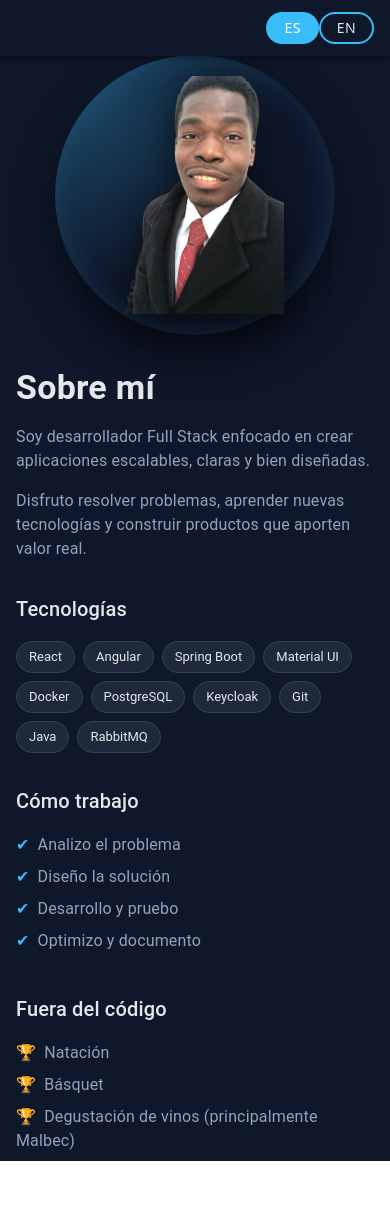
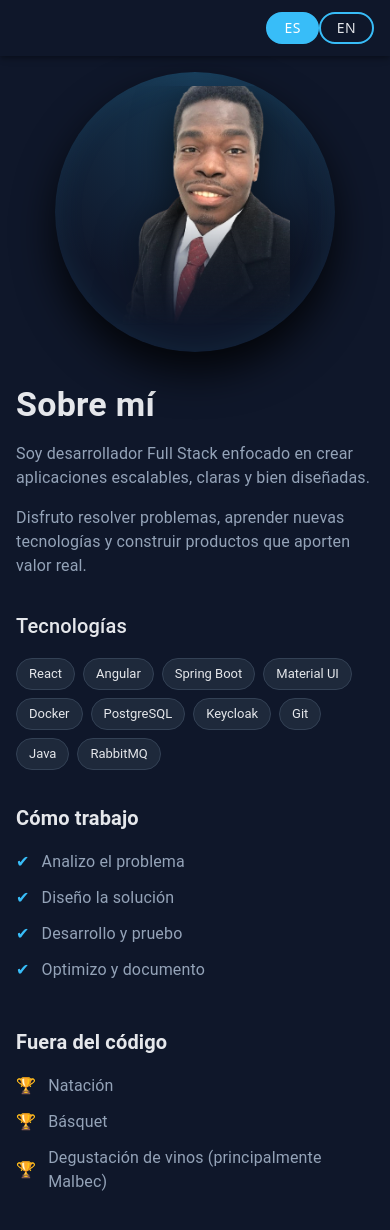
Before and after one commit to cvertilus/PortfolioProject, a React (Vite) app: page /about in a window 390 px wide. Shown: the top 1230 px of the page. Before the commit the page ends 1161 px from the top, so only its background shows below. Built offline with nearby package versions, Linux system fonts and the light colour scheme; some icons are missing.

Commit message:
final touch for responsive site

```diff
--- a/src/component/about/About.jsx
+++ b/src/component/about/About.jsx
@@ -18,21 +18,23 @@ export default function About() {
                 justifyContent: "center",
                 backgroundColor: "var(--background)",
                 color: "var(--text)",
-                px: { xs: 2, md: 8 },
-                pt:"15px"
+                px: { xs: 2, md: 4, lg: 8 },
+                py: 4
             }}
         >
             <Box
                 sx={{
                     display: "grid",
-                    gridTemplateColumns: { xs: "1fr", md: "1.2fr 1fr 1fr" },
-                    gap: "2rem",
-                    width: "100%"
+                    gridTemplateColumns: { xs: "1fr", md: "1fr 1fr ", lg: "1.5fr 1fr 1fr" },
+                    gap: { xs: "2rem", lg: "4rem" },
+                    maxWidth: "1400px",
+                    width: "100%",
+                    maring: "0 auto",
 
                 }}
             >
                 {/* Perfil 3D */}
-                <Box sx={{ display: "flex", justifyContent: "center" }}>
+                <Box sx={{ display: "flex", alignItems:"center",justifyContent: "center",gridArea:"1/1/3/2" }}>
                     <Profile3D />
                 </Box>
 
@@ -50,6 +52,10 @@ export default function About() {
                         {t("about.intro2")}
                     </Typography>
                 </Box>
+
+
+
+
 
                 {/* Tecnologías */}
                 <Box>
@@ -81,15 +87,14 @@ export default function About() {
                             />
                         ))}
                     </Stack>
+
+                    {/* Forma de trabajo */}
+
                 </Box>
 
 
-                {/* Forma de trabajo */}
-                <Box sx={{
-                    paddingLeft: {xs:"0", md:"6rem"}
-                }
-                }>
-                    <Typography variant="h6" sx={{ mb: 2 }}>
+                <Box sx={{ flex: 1 }}> {/* flex: 1 hace que ocupen el mismo ancho */}
+                        <Typography variant="h6" sx={{ mb: 2, fontWeight: 700 }}>
                             {t("about.workflowTitle")}
                         </Typography>
 
@@ -97,12 +102,15 @@ export default function About() {
                             <Typography
                                 key={index}
                                 sx={{
-                                mb: 1,
+                                    mb: 1.5,
                                     color: "var(--muted)",
+                                    display: "flex", // Mejora la alineación del icono con el texto
+                                    alignItems: "center",
                                     "&::before": {
                                         content: `"✔"`,
-                                    marginRight: "8px",
-                                    color: "var(--Primary)"
+                                        marginRight: "12px",
+                                        color: "var(--Primary)",
+                                        fontWeight: "bold"
                                     }
                                 }}
                             >
@@ -110,10 +118,9 @@ export default function About() {
                             </Typography>
                         ))}
                     </Box>
-
                     {/* Pasatiempos */}
-                <Box>
-                    <Typography variant="h6" sx={{ mb: 2 }}>
+                    <Box sx={{ flex: 1 }}>
+                        <Typography variant="h6" sx={{ mb: 2, fontWeight: 700 }}>
                             {t("about.hobbiesTitle")}
                         </Typography>
 
@@ -121,12 +128,13 @@ export default function About() {
                             <Typography
                                 key={index}
                                 sx={{
-                                mb: 1,
+                                    mb: 1.5,
                                     color: "var(--muted)",
+                                    display: "flex",
+                                    alignItems: "center",
                                     "&::before": {
                                         content: `"🏆"`,
-                                    marginRight: "8px",
-
+                                        marginRight: "12px",
                                     }
                                 }}
                             >
--- a/src/component/about/Profile3D.jsx
+++ b/src/component/about/Profile3D.jsx
@@ -6,27 +6,30 @@ export default function Profile3D() {
             sx={{
                 perspective: "1000px",
                 display: "flex",
-        justifyContent: "center"
+                justifyContent: "center",
             }}
         >
             <Box
                 sx={{
                     width: 280,
                     height: 280,
-          borderRadius: "90%",
-          background:
-            "radial-gradient(circle at top left, rgba(56,189,248,0.35), transparent 60%)",
+                    borderRadius: "50%", // Corregido a 50% para un círculo perfecto
+                    // Degradado sutil para la parte superior
+                    background: "radial-gradient(circle at top, rgba(56,189,248,0.2), transparent 70%)",
+                    backgroundColor: "var(--background)", // Fondo base negro donde se difuminará la imagen
                     display: "flex",
                     alignItems: "center",
                     justifyContent: "center",
                     transition: "all 0.4s ease",
+                    position: "relative",
+                    overflow: "hidden", // Importante para que la imagen no sobresalga
                     boxShadow: `
-            0 20px 40px rgba(0,0,0,0.5),
-            inset 0 0 30px rgba(56,189,248,0.15)
+        0 20px 40px rgba(0,0,0,0.8),
+        inset 0 0 30px rgba(56,189,248,0.1)
       `,
                     "&:hover": {
-            transform: "rotateY(10deg) rotateX(6deg) scale(1.05)"
-          }
+                        transform: "rotateY(10deg) rotateX(6deg) scale(1.05)",
+                    },
                 }}
             >
                 <Box
@@ -34,10 +37,13 @@ export default function Profile3D() {
                     src="/img/colby-image-profile.png"
                     alt="Profile"
                     sx={{
-            width: "85%",
-            height: "85%",
+                        width: "90%",
+                        height: "90%",
                         objectFit: "contain",
-            filter: "drop-shadow(0 12px 20px rgba(0,0,0,0.6))"
+                        // ESTA ES LA CLAVE: Máscara que hace transparente la parte inferior
+                        WebkitMaskImage: "linear-gradient(to bottom, black 50%, transparent 95%)",
+                        maskImage: "linear-gradient(to bottom, black 50%, transparent 95%)",
+                        filter: "drop-shadow(0 12px 20px rgba(0,0,0,0.6))",
                     }}
                 />
             </Box>
--- a/src/index.css
+++ b/src/index.css
@@ -25,9 +25,11 @@
 
 }
 
-html,body{
+html,
+body {
   max-width: 100%;
   overflow-x: hidden;
   margin: 0;
   padding: 0;
+
 }
```
Lines whose indentation alone changed are shown as unchanged.
